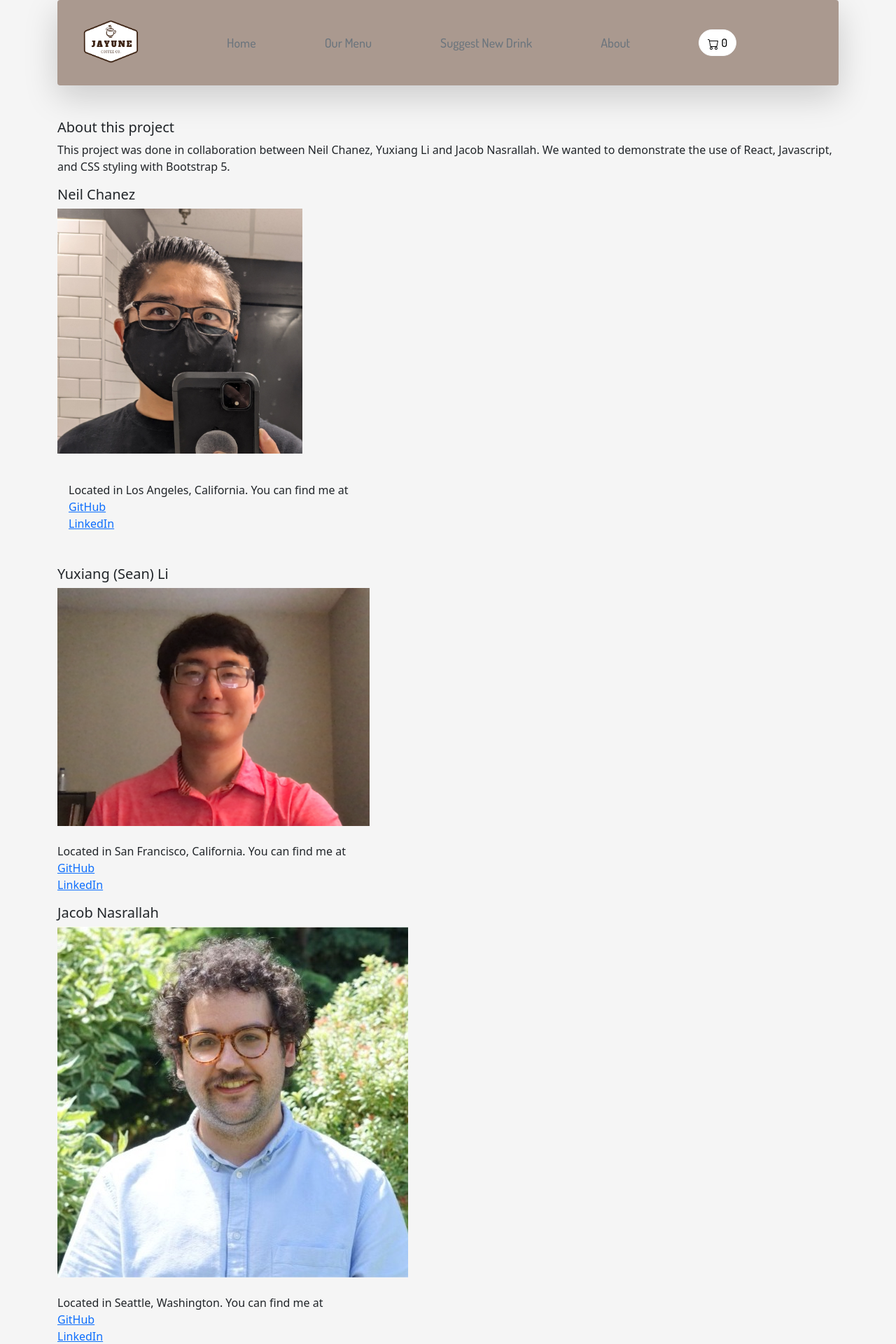
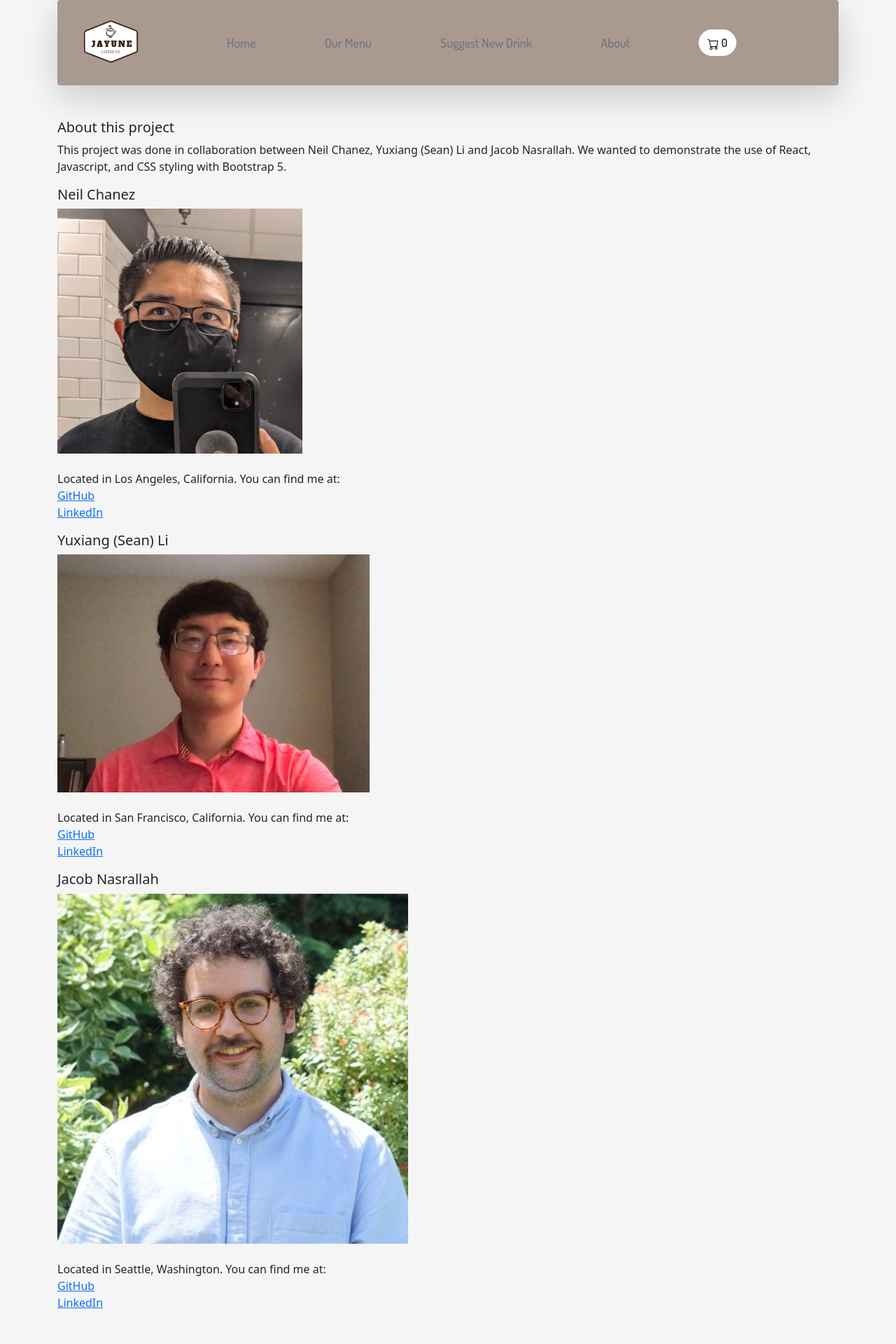
Before and after one commit to Chanez89/coffee-shop, a React (Create React App) app: page /About in a window 1280 px wide. Shown: the top 1920 px of the page at 70% size. After the commit the page ends 1889 px from the top, so only its background shows below. Built offline with nearby package versions, Linux system fonts and the light colour scheme; data requests are answered from the project's data file; a web font is replaced by a local one.

Commit message:
Spent some time polishing the app

```diff
--- a/src/components/About.js
+++ b/src/components/About.js
@@ -2,22 +2,22 @@ function About() {
   return (
     <div >
       <h1 className="lead">About this project</h1>
-      <p>This project was done in collaboration between Neil Chanez, Yuxiang Li and Jacob Nasrallah. We wanted to demonstrate the use of React, Javascript, and CSS styling with Bootstrap 5.</p>
+      <p>This project was done in collaboration between Neil Chanez, Yuxiang (Sean) Li and Jacob Nasrallah. We wanted to demonstrate the use of React, Javascript, and CSS styling with Bootstrap 5.</p>
       <div className="">
         <h1 className="lead">Neil Chanez</h1>
         <div className="justify-content-between">
-          <img src="./images/Neil.jpg" width="350px" height="350px" />
-          <p className="mt-4 p-3">Located in Los Angeles, California. You can find me at <ul className="list-inline"><li><a href="https://github.com/Chanez89">GitHub</a> </li><li><a href="https://www.linkedin.com/in/neil-chanez-gracia-04743b18/">LinkedIn</a></li></ul></p>
+          <img src="./images/Neil.jpg" width="350px" height="350px" alt="Neil" />
+          <p className="mt-4">Located in Los Angeles, California. You can find me at: <ul className="list-inline"><li><a href="https://github.com/Chanez89">GitHub</a> </li><li><a href="https://www.linkedin.com/in/neil-chanez-gracia-04743b18/">LinkedIn</a></li></ul></p>
         </div>
         <h1 className="lead">Yuxiang (Sean) Li</h1>
         <div className="justify-content-between">
-          <img src="./images/yuxiang(sean)_li.png" width="40%" height="40%" />
-          <p className="mt-4">Located in San Francisco, California. You can find me at <ul className="list-inline"><li><a href="https://github.com/seanliyuxiang">GitHub</a> </li><li><a href="https://www.linkedin.com/in/seanliyuxiang/">LinkedIn</a></li></ul></p>
+          <img src="./images/yuxiang(sean)_li.png" width="40%" height="40%" alt="Yuxiang-Sean" />
+          <p className="mt-4">Located in San Francisco, California. You can find me at: <ul className="list-inline"><li><a href="https://github.com/seanliyuxiang">GitHub</a> </li><li><a href="https://www.linkedin.com/in/seanliyuxiang/">LinkedIn</a></li></ul></p>
         </div>
         <h1 className="lead">Jacob Nasrallah</h1>
         <div className=" justify-content-between">
-          <img src="./images/jacobpfp.jpeg" />
-          <p className="mt-4">Located in Seattle, Washington. You can find me at <ul className="list-inline"><li><a href="https://github.com/nasjac26">GitHub</a> </li><li><a href="https://www.linkedin.com/in/jacob-nasrallah-6792b5106/">LinkedIn</a></li></ul></p>
+          <img src="./images/jacobpfp.jpeg" alt="Jacob" />
+          <p className="mt-4">Located in Seattle, Washington. You can find me at: <ul className="list-inline"><li><a href="https://github.com/nasjac26">GitHub</a> </li><li><a href="https://www.linkedin.com/in/jacob-nasrallah-6792b5106/">LinkedIn</a></li></ul></p>
         </div>
       </div>
     </div>
--- a/src/components/Home.js
+++ b/src/components/Home.js
@@ -1,9 +1,9 @@
 function Home() {
   return (
     <div className="font-styling text-styling">
-    <h1 className="text-center">"A place where I can get a cup of coffee as fresh as I am." - Sean</h1>
-    <p className="text-center">Order online to have our handcrafted drinks ready when you are.</p>
-    <img src="https://images.unsplash.com/photo-1513530176992-0cf39c4cbed4?ixid=MnwxMjA3fDB8MHxwaG90by1wYWdlfHx8fGVufDB8fHx8&ixlib=rb-1.2.1&auto=format&fit=crop&w=2340&q=80" className="img-thumbnail"></img>
+      <h1 className="text-center">"A place where I can get a cup of coffee as fresh as I am." - Sean, Co-Founder</h1>
+      <p className="text-center">Order online to have our handcrafted drinks ready when you are.</p>
+      <img src="https://images.unsplash.com/photo-1513530176992-0cf39c4cbed4?ixid=MnwxMjA3fDB8MHxwaG90by1wYWdlfHx8fGVufDB8fHx8&ixlib=rb-1.2.1&auto=format&fit=crop&w=2340&q=80" className="img-thumbnail" alt="scattered-coffee-beans" />
     </div>
   );
 }
```
